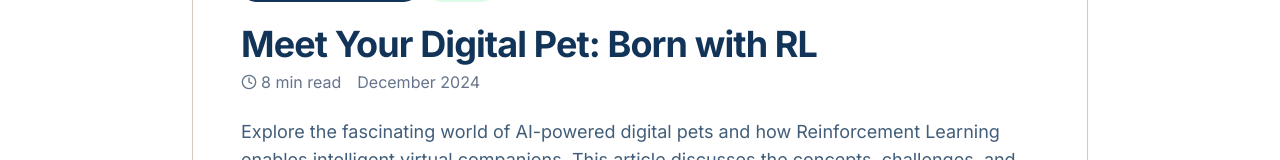
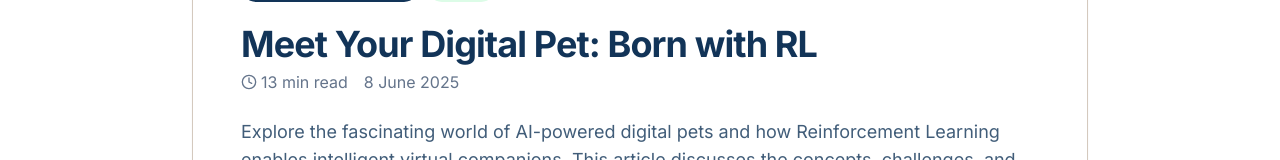
Before and after one commit to Falcon-J/Omkar-J-Portfolio, a Next.js app: page /blog in a window 1280 px wide. Shown: the part 506-666 px from the top of the page. Built offline with nearby package versions, Linux system fonts and the light colour scheme.

Commit message:
blog page metadata updated

```diff
--- a/app/blog/page.tsx
+++ b/app/blog/page.tsx
@@ -12,15 +12,15 @@ import { Button } from "@/components/ui/button";
 import { ArrowRight, BookOpen, Clock } from "lucide-react";
 
 export default function BlogPage() {
-const featuredArticle = {
+  const featuredArticle = {
     title: "Meet Your Digital Pet: Born with RL",
     category: "AI & Machine Learning",
-    date: "December 2024",
-    readTime: "8 min read",
+    date: "8 June 2025",
+    readTime: "13 min read",
     excerpt:
-        "Explore the fascinating world of AI-powered digital pets and how Reinforcement Learning enables intelligent virtual companions. This article discusses the concepts, challenges, and future possibilities in this emerging field.",
+      "Explore the fascinating world of AI-powered digital pets and how Reinforcement Learning enables intelligent virtual companions. This article discusses the concepts, challenges, and future possibilities in this emerging field.",
     link: "https://medium.com/@omkarjawalikar04/meet-your-digital-pet-born-with-rl-d4bb419ee4ef",
-};
+  };
 
   return (
     <PageWrapper>
```
